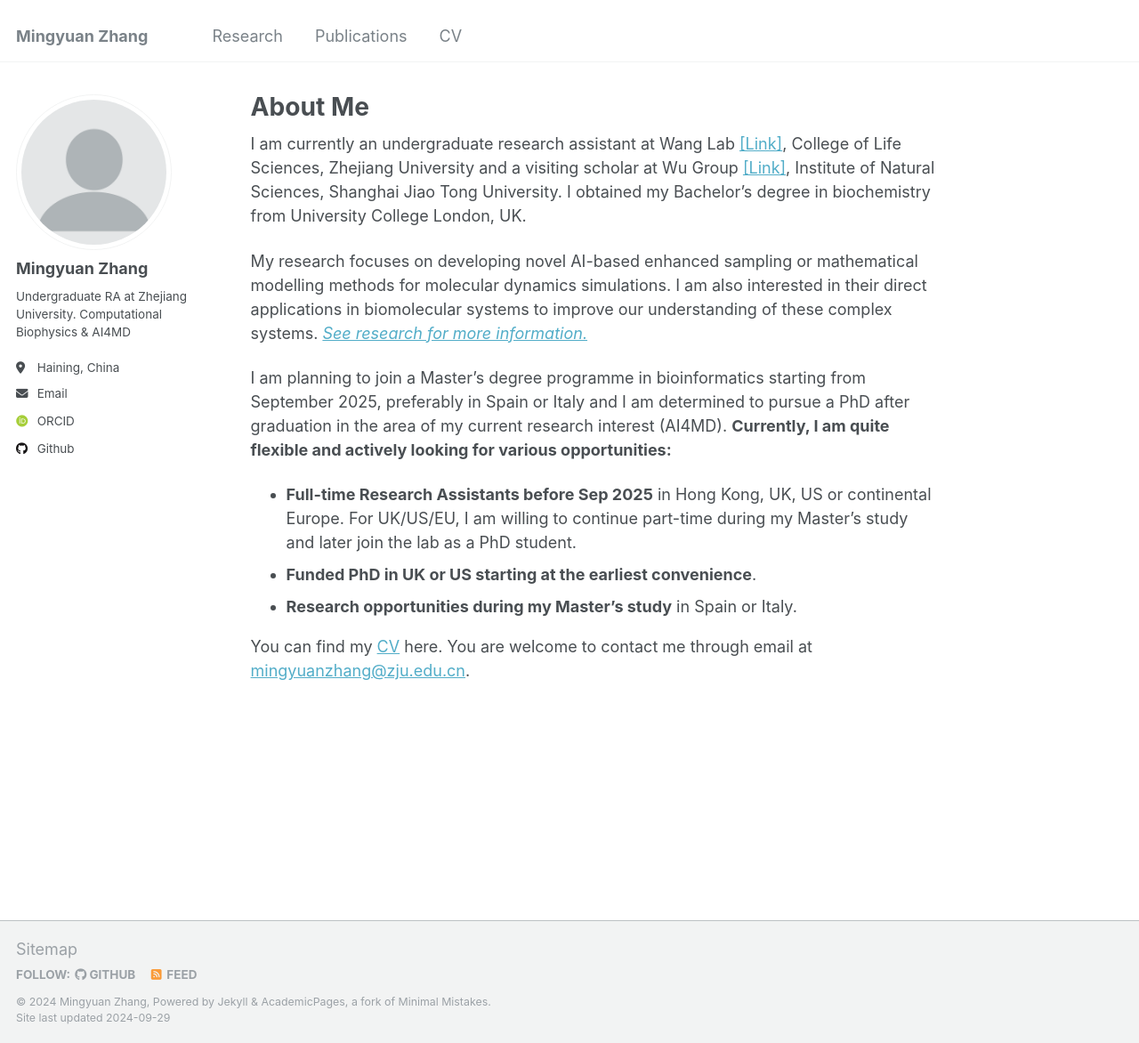
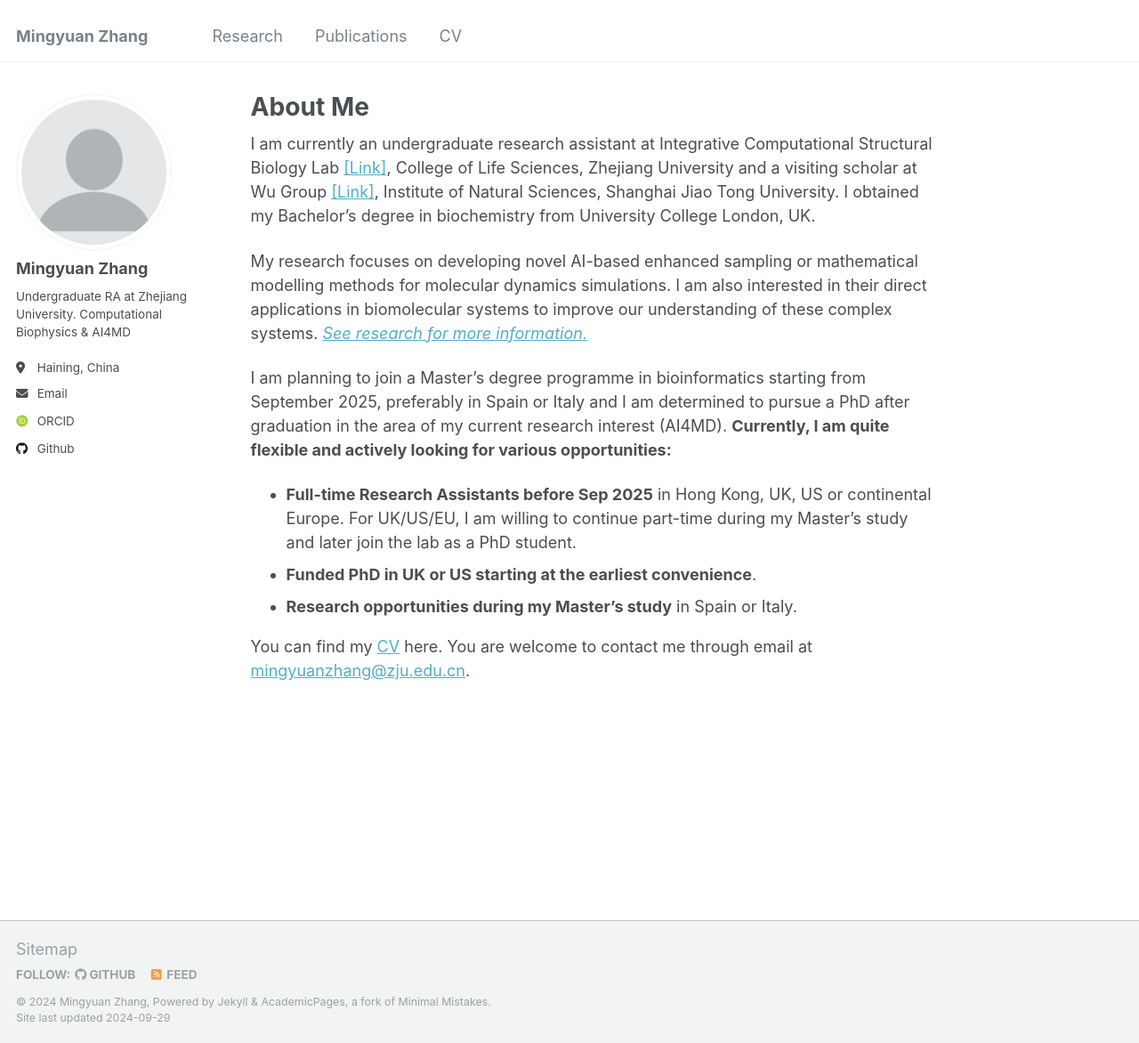
Before and after one commit to Mingyuan00/Mingyuan00.github.io, a Jekyll site: the page built from _pages/about.md, in a window 1280 px wide and 1172 px high. Shown: the whole window at 89% size. Built offline with Jekyll 4.4.1, drawn with Linux system fonts in a browser that asks for light colours; some web fonts are replaced.

Commit message:
Update about.md

```diff
--- a/_pages/about.md
+++ b/_pages/about.md
@@ -7,7 +7,7 @@ redirect_from:
   - /about.html
 ---
 
-I am currently an undergraduate research assistant at Wang Lab [[Link]](https://person.zju.edu.cn/en/yongwangISB), College of Life Sciences, Zhejiang University and a visiting scholar at Wu Group [[Link]](https://ins.sjtu.edu.cn/peoples/wuhao), Institute of Natural Sciences, Shanghai Jiao Tong University. I obtained my Bachelor's degree in biochemistry from University College London, UK.
+I am currently an undergraduate research assistant at Integrative Computational Structural Biology Lab [[Link]](https://person.zju.edu.cn/en/yongwangISB), College of Life Sciences, Zhejiang University and a visiting scholar at Wu Group [[Link]](https://ins.sjtu.edu.cn/peoples/wuhao), Institute of Natural Sciences, Shanghai Jiao Tong University. I obtained my Bachelor's degree in biochemistry from University College London, UK.
 
 My research focuses on developing novel AI-based enhanced sampling or mathematical modelling methods for molecular dynamics simulations. I am also interested in their direct applications in biomolecular systems to improve our understanding of these complex systems. [*See research for more information.*](/research/)
 
```
